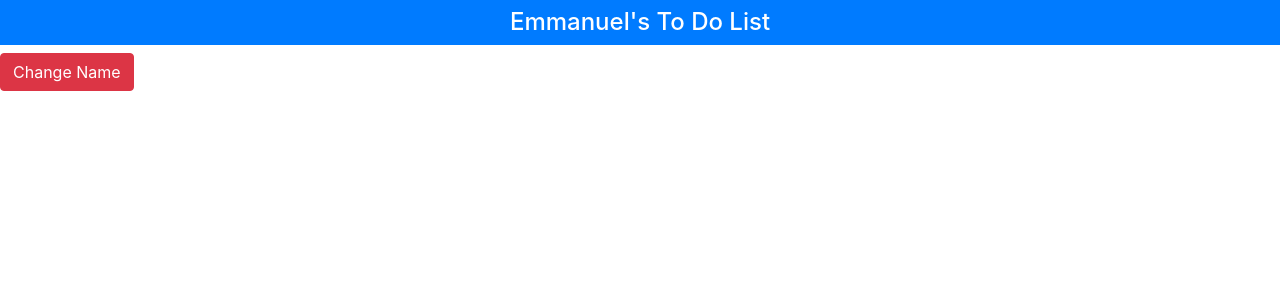
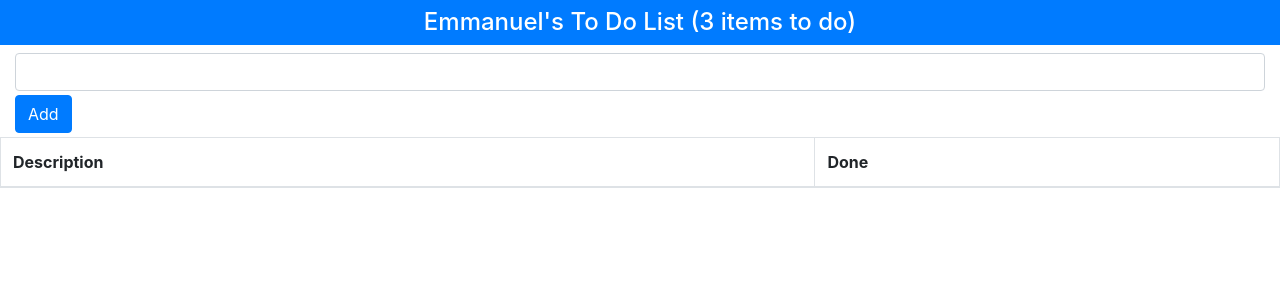
Before and after one commit to rustydcoder/my-first-react-app, a React (Create React App) app: page / in a window 1280 px wide. Shown: the top 300 px of the page. Built offline with nearby package versions, Linux system fonts and the light colour scheme.

Commit message:
added methods on App

```diff
--- a/src/App.js
+++ b/src/App.js
@@ -1,4 +1,5 @@
 import React from 'react';
+import TodoBanner from './components/TodoBanner'
 // import logo from './logo.svg';
 // import './App.css';
 
@@ -6,14 +7,49 @@ class App extends React.Component {
   constructor(props) {
     super(props)
     this.state = {
-      userName: 'Emmanuel'
+      userName: 'Emmanuel',
+      todoItems: [
+        { action: 'Buy Flowers', done: false },
+        { action: 'Get Shoes', done: false },
+        { action: 'Collect Tickets', done: true },
+        { action: 'Call Rusty', done: false }
+      ],
+      newItemText: ''
     }
   }
 
-  changeData = () => {
-    const { userName: name } = this.state
-    this.setState({
-      userName: name === 'Emmanuel' ? 'Rusty' : 'Emmanuel'
+  updateNewTextTValue = event => {
+    this.setState({ newItemText: event.target.value })
+  }
+
+  createNewTodo = () => {
+    const { todoItems, newItemText: newValue } = this.state;
+
+    if (!todoItems.find(item => item.action === newValue)) {
+      this.setState({
+        todoItems: [...todoItems, { action: newValue, done: false }],
+        newItemText: ''
+      })
+    }
+  }
+
+  toggleTodo = todo => this.setState({
+    todoItems: this.state.todoItems.map(item => item.action === todo.action ? {
+      ...item, done: !item.done
+    } : item)
+  })
+
+
+  todoTableRows = () => {
+    this.state.todoItems.map(item => {
+      return (
+        <tr key={item.action}>
+          <td>{item.action}</td>
+          <td>
+            <input type="checkbox" onChange={() => this.toggleTodo(item)} />
+          </td>
+        </tr>
+      )
     })
   }
 
@@ -21,8 +57,29 @@ class App extends React.Component {
     <div>
       <h4 className="bg-primary text-white text-center p-2">
         {this.state.userName}'s To Do List
+        ({this.state.todoItems.filter(t => !t.done).length} items to do)
       </h4>
-      <button className="btn btn-danger ml-auto" onClick={this.changeData}>Change Name</button>
+
+      <div className='container-fluid'>
+        <div className='my-1'>
+          <input className='form-control' value={this.state.newItemText} onChange={this.updateNewTextTValue} />
+          <button className='btn btn-primary mt-1' onClick={this.createNewTodo}>
+            Add
+          </button>
+        </div>
+      </div>
+
+      <table className="table table-striped table-bordered">
+        <thead>
+          <tr>
+            <th>Description</th>
+            <th>Done</th>
+          </tr>
+        </thead>
+        <tbody>
+          {this.todoTableRows()}
+        </tbody>
+      </table>
     </div>
 }
 
```
Also changed, not shown: 1 other file (tests, documents, lock files or other folders).
